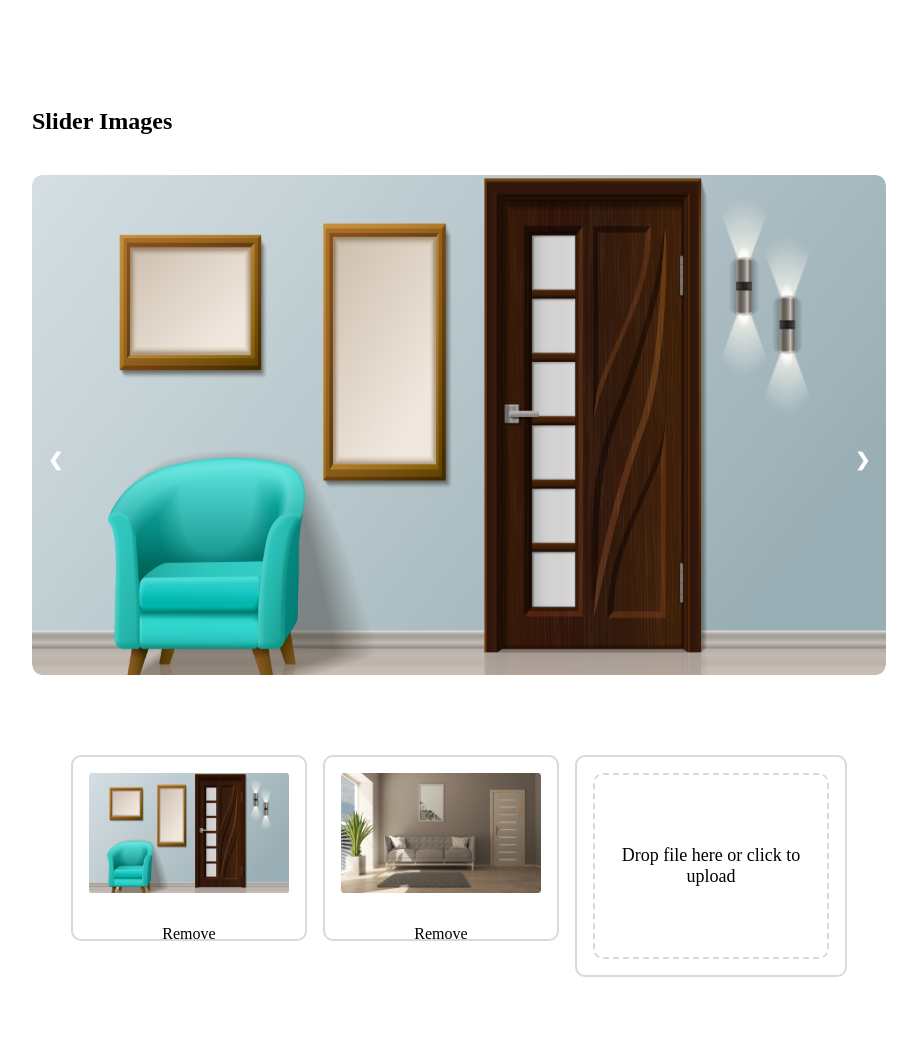
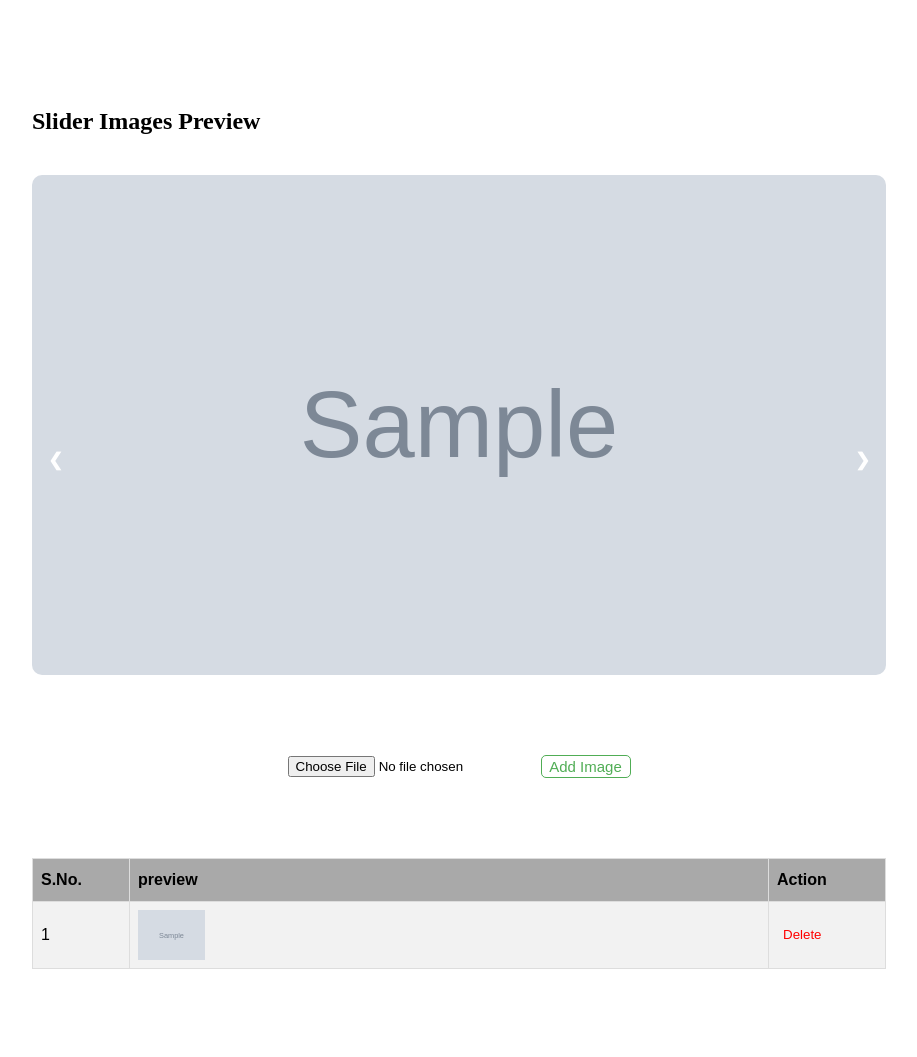
Before and after one commit to ismailbohra/Ajar-me, a CodeIgniter app: the page made by application/views/Admin/Slider.php in a window 1280 px wide. Shown: the whole page, without its empty margins (306-1223 px from the left). Before the commit the page ends 977 px from the top, so only its background shows below. Run offline with CodeIgniter, Linux system fonts and the light colour scheme; the template is opened without the code that fills it: most values are stand-ins (such as "Sample title", 1, 10 or a date in 2020); grey boxes marked "Sample" are stand-in pictures.

Commit message:
minor changes

```diff
--- a/application/views/Admin/Slider.php
+++ b/application/views/Admin/Slider.php
@@ -4,81 +4,7 @@
         padding: 5rem;
     }
 
-    .add-product-image {
-        border: 2px solid #D9D9D9;
-        padding: 1rem;
-        border-radius: 10px;
-        display: flex;
-    }
 
-    .drop-zone {
-        border: 2px dashed #D9D9D9;
-        padding: 1rem;
-        border-radius: 10px;
-        display: flex;
-        justify-content: center;
-        align-items: center;
-        flex-direction: column;
-        position: relative;
-        overflow: hidden;
-        min-height: 100px;
-        width: 200px;
-    }
-
-    .drop-zone-text {
-        font-size: 18px;
-        text-align: center;
-    }
-
-    .drop-zone-input {
-        position: absolute;
-        width: 100%;
-        height: 100%;
-        opacity: 0;
-        cursor: pointer;
-    }
-
-    .images {
-        display: flex;
-        flex-wrap: wrap;
-        justify-content: center;
-        gap: 1rem;
-    }
-
-    .product-images {
-        width: 200px;
-        height: 150px;
-        border: 2px solid #D9D9D9;
-        padding: 1rem;
-        border-radius: 10px;
-    }
-
-    .add-product-image {
-        height: 100%;
-    }
-
-    .add-product-images {
-        display: flex;
-        flex-wrap: wrap;
-        justify-content: center;
-        gap: 1rem;
-    }
-
-    .product-images img {
-        width: 100%;
-        height: 80%;
-    }
-
-    .product-images p {
-        height: 20%;
-        width: 100%;
-        text-align: center;
-        padding-top: 1rem;
-    }
-
-    .product-images p:hover {
-        cursor: pointer;
-    }
 
     .slideshow-container {
         width: 100%;
@@ -147,67 +73,120 @@
     .fade {
         opacity: 1;
     }
+
+
+    .submit-button input {
+        padding: 2px 0px;
+        width: 90px;
+        border: 0.5px solid;
+        border-radius: 5px;
+        background-color: white;
+        color: #50AD55;
+        font-size: 15px;
+    }
+
+    .submit-button-delete input {
+        background-color: inherit;
+        color: red;
+        border: 0
+    }
+
+    .form_input {
+        display: flex;
+        justify-content: center;
+        align-items: center;
+    }
+
+    #images {
+        font-family: Arial, Helvetica, sans-serif;
+        border-collapse: collapse;
+        margin-top: 5rem;
+        width: 100%;
+    }
+
+    #images td,
+    #images th {
+        border: 1px solid #ddd;
+        padding: 8px;
+    }
+
+    #images tr:nth-child(even) {
+        background-color: #f2f2f2;
+    }
+
+    #images tr:hover {
+        background-color: #ddd;
+    }
+
+    #images th {
+        padding-top: 12px;
+        padding-bottom: 12px;
+        text-align: left;
+        background-color: darkgrey;
+        color: black;
+    }
+
+    .table-image {
+        height: 50px;
+    }
+
+    .sno {
+        width: 80px;
+    }
+
+    .action {
+        width: 100px
+    }
 </style>
 <div class="center">
-    <h2>Slider Images</h2>
+
+    <h2>Slider Images Preview</h2>
     <div class="slideshow-container">
-
-        <div class="mySlides">
-            <img id="0" src="<?php echo base_url('/assets/Home.png'); ?>">
-        </div>
-
-        <div class="mySlides">
-            <img id="1" src="<?php echo base_url('/assets/Home-img.png'); ?>">
-        </div>
+        <?php foreach ($slider_image as $image): ?>
+            <div class="mySlides" id="<?php echo $image['slider_image_url']; ?>">
+                <img id="0" src="<?php echo base_url($image['slider_image_url']); ?>">
+            </div>
+        <?php endforeach; ?>
 
         <a class="prev" onclick="plusSlides(-1)">❮</a>
         <a class="next" onclick="plusSlides(1)">❯</a>
 
     </div>
-    <div class="images">
 
-        <div class="add-product-images">
-            <div class="product-images">
-                <img id="0" src="<?php echo base_url('/assets/Home.png'); ?>">
-                <p>Remove</p>
-            </div>
-            <div class="product-images">
-                <img id="1" src="<?php echo base_url('/assets/Home-img.png'); ?>">
-                <p>Remove</p>
-            </div>
+    <form action="<?php echo base_url('/admin/submit_slider_images'); ?>" method="POST" enctype="multipart/form-data">
+        <div class="form_input">
 
-        </div>
-        <div class="add-images">
-            <div class="add-product-image">
-                <div class="drop-zone">
-                    <span class="drop-zone-text">Drop file here or click to upload</span>
-                    <input type="file" name="product-image" class="drop-zone-input" required
-                        onchange="previewImage(this)">
-                </div>
+            <input type="file" name="product-image" id="image-input" required>
+
+            <div class="submit-button">
+                <input type="submit" value="Add Image" name="submit">
             </div>
         </div>
-    </div>
+    </form>
+    <table id="images">
+        <tr>
+            <th class="sno">S.No.</th>
+            <th>preview</th>
+            <th class="action">Action</th>
+        </tr>
+        <?php $i = 1;
+        foreach ($slider_image as $image): ?>
+            <tr id="<?php echo $image['slider_image_url']; ?>">
+                <td>
+                    <?php echo $i ?>
+                </td>
+                <td><img class="table-image" src="<?php echo base_url($image['slider_image_url']); ?>"></td>
+                <td>
+                    <div class="submit-button-delete">
+                        <input type="submit" value="Delete" name="submit"
+                            onclick="deleteImage('<?php echo $image['slider_image_url']; ?>')">
+                    </div>
+                </td>
+            </tr>
+            <?php $i++; endforeach; ?>
+    </table>
 </div>
-<script>
-    function previewImage(input) {
-        const file = input.files[0];
-        if (file) {
-            const reader = new FileReader();
-            reader.onload = function (e) {
-                const newImage = document.createElement("div");
-                newImage.className = "product-images";
-                newImage.innerHTML = `<img src="${e.target.result}" alt="uploaded image"><p>Remove</p>`;
-                const newImage2 = document.createElement("div");
-                newImage2.className = "mySlides";
-                newImage2.innerHTML = `<img src="${e.target.result}" alt="uploaded image">`;
 
-                document.querySelector(".add-product-images").appendChild(newImage);
-                document.querySelector(".slideshow-container").appendChild(newImage2);
-            };
-            reader.readAsDataURL(file);
-        }
-    }
-</script>
 <script>
     let slideIndex = 1;
     showSlides(slideIndex);
@@ -235,3 +214,26 @@
         slides[slideIndex - 1].style.display = "block";
     }
 </script>
+<script src="https://code.jquery.com/jquery-3.6.0.min.js"></script>
+
+<script>
+    function deleteImage(imageUrl) {
+        $.ajax({
+            type: "POST",
+            url: "<?php echo base_url('admin/delete_slider_image'); ?>",
+            data: { imageUrl: imageUrl },
+            dataType: "json",
+            success: function (data) {
+                if (data.success) {
+
+                    document.getElementById(imageUrl).remove();
+                } else {
+                    console.log('Failed to delete image:', data.error);
+                }
+            },
+            error: function (error) {
+                console.error('Error:', error);
+            }
+        });
+    }
+</script>
```
Also changed, not shown: application/controllers/Admin.php (+42 -1 lines), application/models/AdminM.php (+18 -0 lines), 1 other file.
